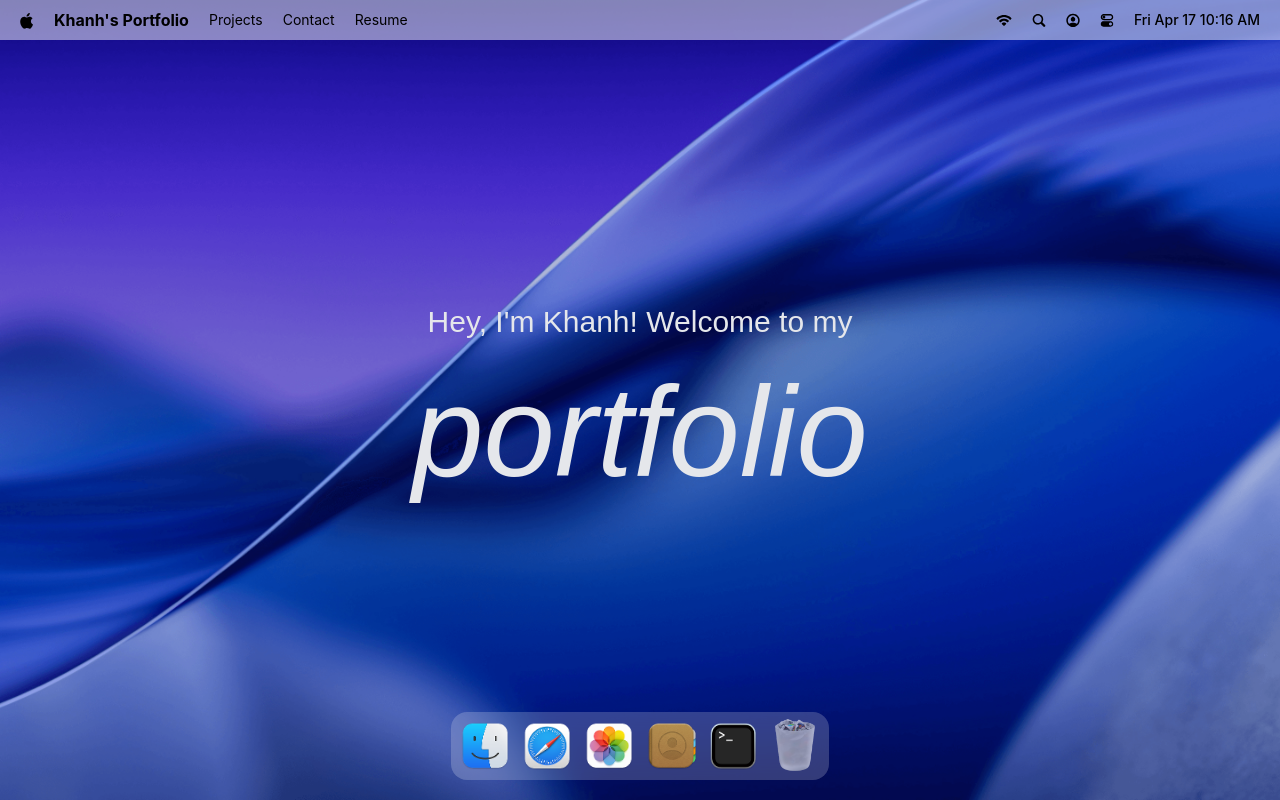
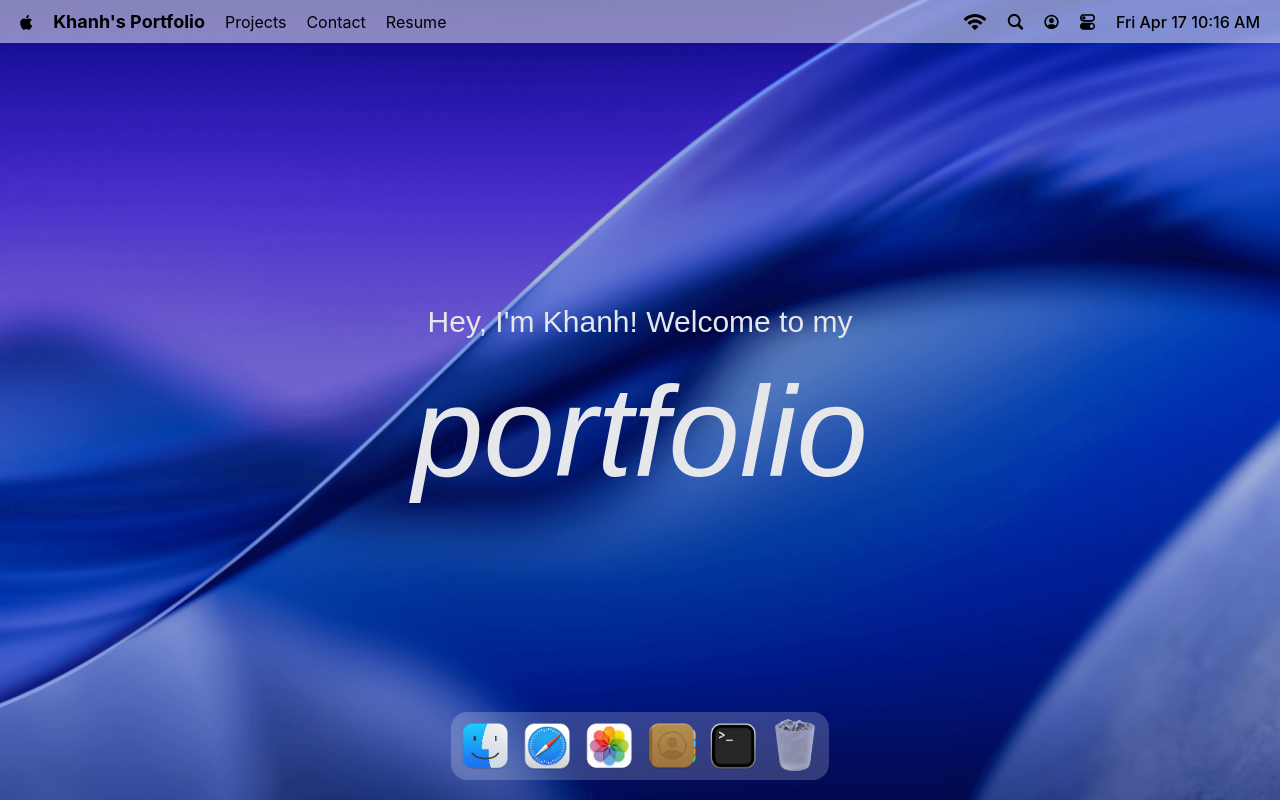
Before and after one commit to Khanhbroo/macos-portfolio, a React (Vite) app: page / in a window 1280 px wide. Built offline with nearby package versions, Linux system fonts and the light colour scheme; a web font is replaced by a local one.

Commit message:
improve: larger font-size for nav

```diff
--- a/src/index.css
+++ b/src/index.css
@@ -46,6 +46,10 @@ body {
     div {
       @apply flex items-center max-sm:w-full max-sm:justify-center gap-5;
 
+      &:first-child > p {
+        font-size: 18px;
+      }
+
       &:last-child {
         @apply max-sm:hidden;
       }
@@ -55,12 +59,30 @@ body {
       @apply flex items-center gap-5 max-sm:hidden;
 
       p {
-        @apply text-sm cursor-pointer hover:underline transition-all;
+        @apply relative text-base cursor-pointer transition-colors duration-300;
+
+        &::after {
+          content: "";
+          @apply absolute left-0 -bottom-0.5 w-full h-px bg-black;
+          /* transform-origin: left; */
+          transform: scale(0);
+          transition: transform 0.3s ease-in-out;
+        }
+
+        &:hover {
+          &::after {
+            transform: scale(1);
+          }
+        }
       }
     }
 
+    img {
+      height: 16px;
+    }
+
     time {
-      @apply text-sm font-medium text-black;
+      @apply text-base font-medium text-black;
     }
   }
 }
--- /dev/null
+++ b/src/windows/Resume.tsx
@@ -0,0 +1,5 @@
+const Resume = () => {
+  return <div>Resume</div>;
+};
+
+export default Resume;
--- a/src/windows/index.ts
+++ b/src/windows/index.ts
@@ -1,2 +1,3 @@
 export { default as Terminal } from "./Terminal";
 export { default as Safari } from "./Safari";
+export { default as Resume } from "./Resume";
```
